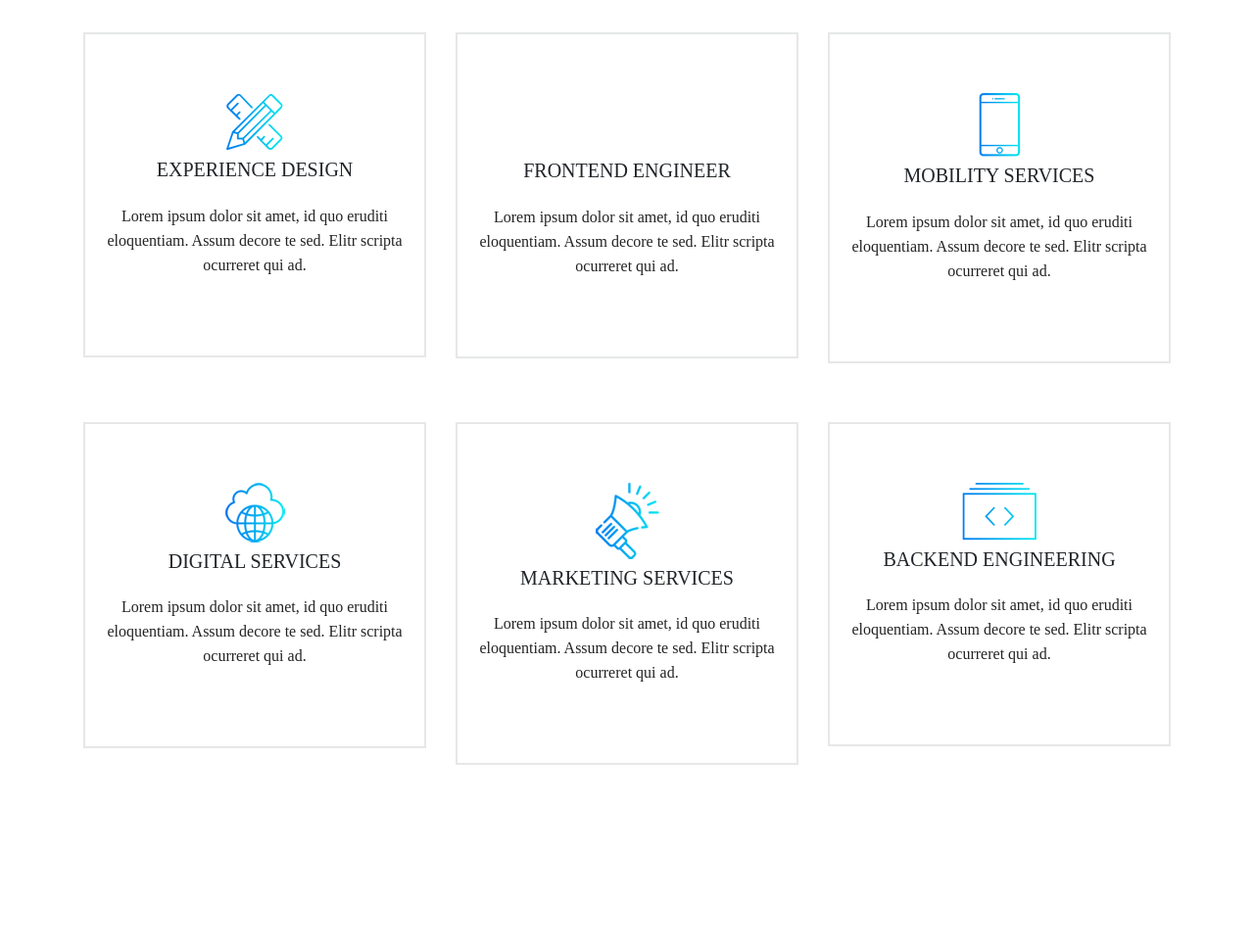
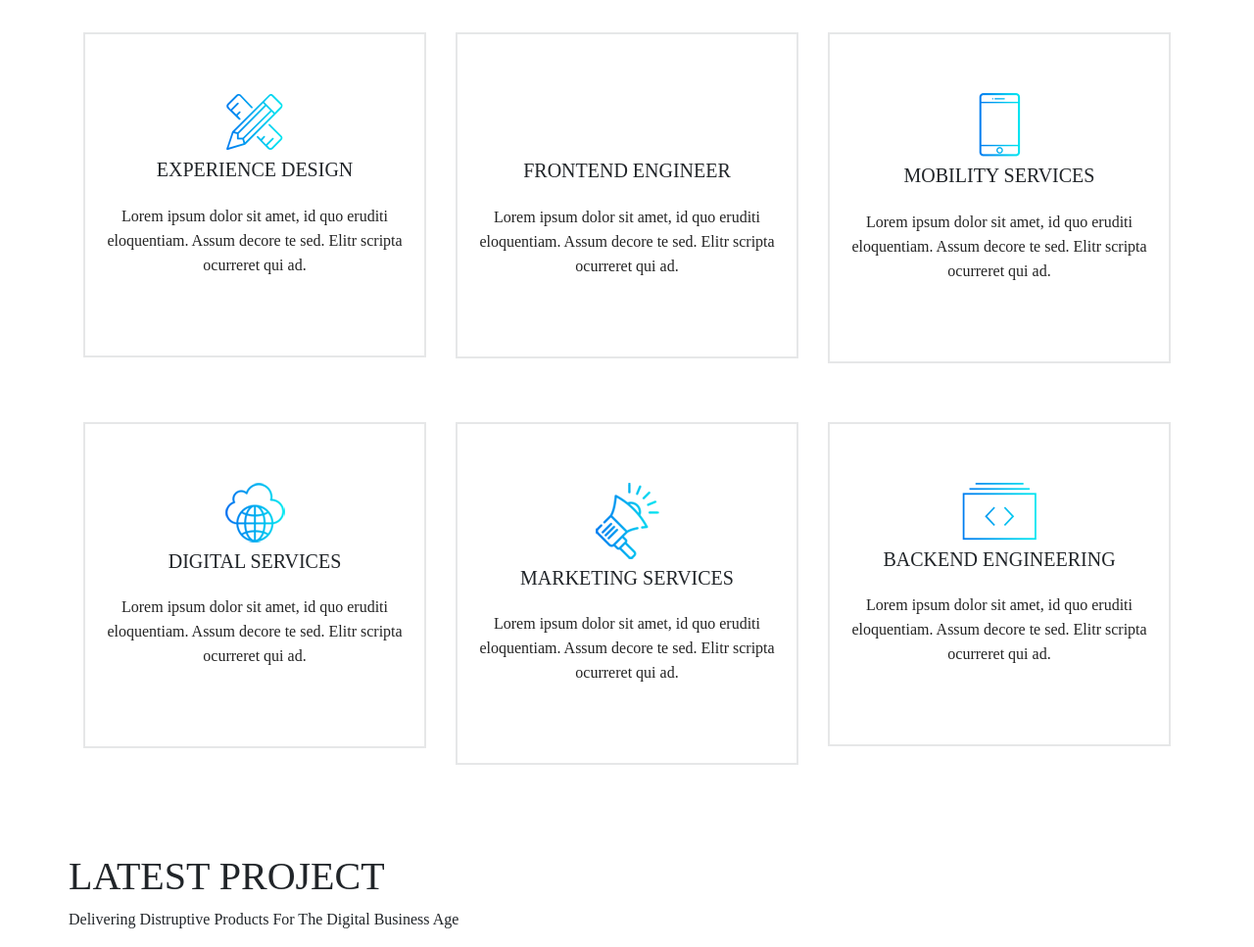
Before and after one commit to vicky1337/Jelly-Project, a plain HTML site: page index.html in a window 1280 px wide. Shown: the part 1603-2570 px from the top of the page at 98% size. Before the commit the page ends 2474 px from the top, so only its background shows below. Drawn offline with nearby package versions, Linux system fonts and the light colour scheme.

Commit message:
latest project

```diff
--- a/css/style.css
+++ b/css/style.css
@@ -175,3 +175,14 @@ span{
 
 
 /*Card Section Css Ends */
+
+
+/*Latest Project Css begin*/
+.project-heading{
+    font-family: "raleway";
+
+
+}
+
+
+/*Latest Project Css Ends*/
--- a/index.html
+++ b/index.html
@@ -245,6 +245,27 @@
 
         <!-- Card Section End-->
 
+        <!--Latest Project begin-->
+
+         <div class="col-md-12 col-sm-12 col-xs-12">
+             <div class="container">
+                 <div class="row">
+                     <div class="project-heading">
+                         <h1>LATEST PROJECT</h1>
+                         <p>Delivering Distruptive Products For The Digital Business Age</p>
+
+                     </div>
+
+                 </div>
+
+             </div>
+
+         </div>
+
+
+
+        <!--Latest Project Ends-->
+
     </div>
     <!--Our Services End-->
 
```
